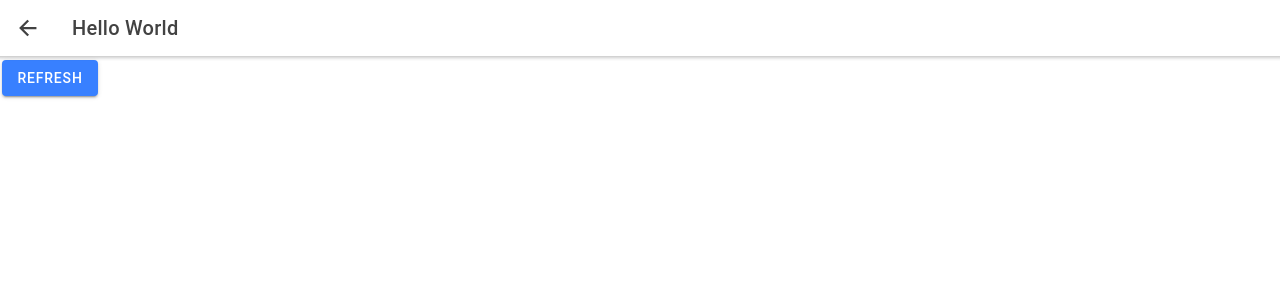
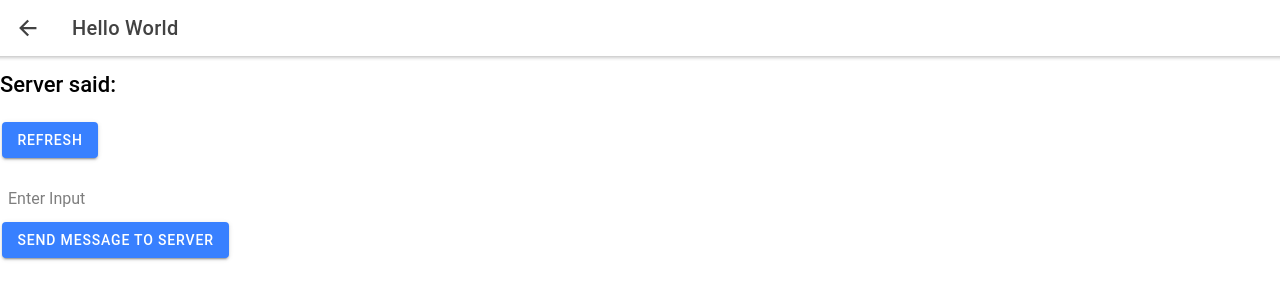
Before and after one commit to Stammtisch-Project/Stammtisch, a React (Create React App) app in the folder Stammtisch-app/: page /hello-world in a window 1280 px wide. Shown: the top 300 px of the page. Built offline with nearby package versions, Linux system fonts and the light colour scheme; no server answers.

Commit message:
Added hello world functionality

```diff
--- a/Stammtisch-app/package.json
+++ b/Stammtisch-app/package.json
@@ -16,6 +16,7 @@
     "@types/react-router": "^5.1.4",
     "@types/react-router-dom": "^5.1.3",
     "ionicons": "^5.0.0",
+    "merge": "^1.2.1",
     "react": "^16.13.0",
     "react-dom": "^16.13.0",
     "react-router": "^5.1.2",
--- a/Stammtisch-app/src/pages/HelloWorld.tsx
+++ b/Stammtisch-app/src/pages/HelloWorld.tsx
@@ -7,11 +7,33 @@ import {
 	IonButton,
 	IonButtons,
 	IonBackButton,
+	IonInput,
 } from "@ionic/react";
-import React from "react";
+import React, { useEffect, useState } from "react";
 import "./Home.css";
 
+const Waiter = require("./../utils/waiter");
+
 const Home: React.FC = () => {
+	const [helloWorldMessage, setHelloWorldMessage] = useState("");
+	const [serverMessage, setServerMessage] = useState("");
+
+	// fetch the message from the server and set it
+	async function fetchMessage() {
+		let variable = await Waiter.get("/hello-stammtisch");
+		setServerMessage(variable);
+	}
+
+	// initially load data from the server
+	useEffect(() => {
+		fetchMessage();
+	}, []);
+
+	// get fetch the message from the server
+	async function sendMessage() {
+		await Waiter.post("/hello-stammtisch", helloWorldMessage);
+		setHelloWorldMessage("");
+	}
 	return (
 		<IonPage>
 			<IonHeader>
@@ -23,10 +45,38 @@ const Home: React.FC = () => {
 				</IonToolbar>
 			</IonHeader>
 			<IonContent>
-				<IonButton>Refresh</IonButton>
+				<h3>Server said:</h3>
+				<h1>{serverMessage}</h1>
+				<IonButton onClick={fetchMessage}>Refresh</IonButton>
+				<hr />
+				<IonInput
+					value={helloWorldMessage}
+					placeholder="Enter Input"
+					onIonChange={(e) => setHelloWorldMessage(e.detail.value!)}
+					clearInput
+				></IonInput>
+				<IonButton onClick={sendMessage}>
+					Send message to server
+				</IonButton>
 			</IonContent>
 		</IonPage>
 	);
 };
 
 export default Home;
+
+// 	return (
+// 		<View style={styles.container}>
+// 			<Text>Server said: {serverMessage}</Text>
+// 			<Button onPress={fetchMessage} title="Refresh"></Button>
+// 			<TextInput
+// 				placeholder="Enter hello world message"
+// 				onChangeText={(text) => setHelloWorldMessage(text)}
+// 				value={helloWorldMessage}
+// 			></TextInput>
+// 			<Button
+// 				onPress={sendMessage}
+// 				title="Send message to server"
+// 			></Button>
+// 		</View>
+// 	);
--- a/Stammtisch-app/utils/config.js
+++ b/Stammtisch-app/src/utils/config.js
@@ -1,10 +1,13 @@
 const merge = require("merge");
 
-let config;
+let config = {
+	hostname: "http://localhost",
+	port: 8090,
+};
 
 if (!config) {
 	try {
-		config = require("../config-default");
+		config = require("../../config-default");
 	} catch (e) {}
 	try {
 		const overwrite = require("../config");
```
Also changed, not shown: Stammtisch-app/src/utils/waiter.js (renamed from Stammtisch-app/utils/waiter.js), 1 other file (tests, documents, lock files or other folders).
